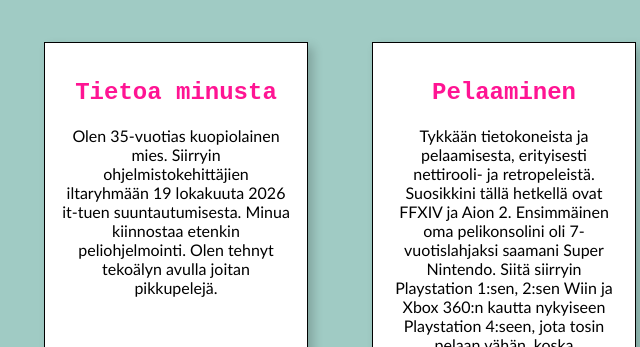
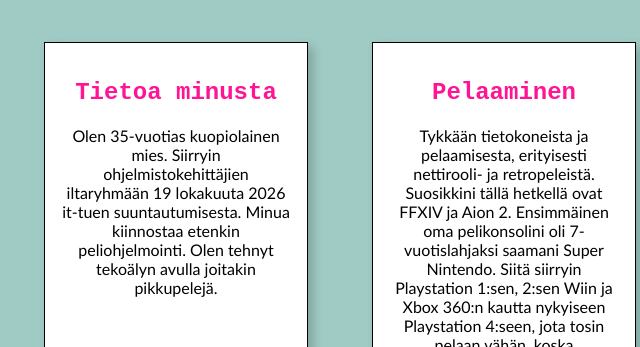
Before and after one commit to Anzzi91/https---github.com-Anzzi91-anzzi91, a plain HTML site: page about.html in a window 1280 px wide. Shown: the top 347 px of the page, 136-776 px from the left. Drawn offline with Linux system fonts and the light colour scheme.

Commit message:
oikeinkirjoitus

```diff
--- a/about.html
+++ b/about.html
@@ -12,7 +12,7 @@
      <div class="kortit">
      <div class="kortti">
     <h2>Tietoa minusta</h2>
-    <p>Olen 35-vuotias kuopiolainen mies. Siirryin ohjelmistokehittäjien iltaryhmään 19 lokakuuta 2026 it-tuen suuntautumisesta. Minua kiinnostaa etenkin peliohjelmointi. Olen tehnyt tekoälyn avulla joitan pikkupelejä. </div>
+    <p>Olen 35-vuotias kuopiolainen mies. Siirryin ohjelmistokehittäjien iltaryhmään 19 lokakuuta 2026 it-tuen suuntautumisesta. Minua kiinnostaa etenkin peliohjelmointi. Olen tehnyt tekoälyn avulla joitakin pikkupelejä. </div>
 
      <div class="kortti"> <h2>Pelaaminen</h2>
           <p>Tykkään tietokoneista ja pelaamisesta, erityisesti nettirooli- ja retropeleistä. Suosikkini tällä hetkellä ovat FFXIV ja Aion 2. Ensimmäinen oma pelikonsolini oli 7-vuotislahjaksi saamani Super Nintendo. Siitä siirryin Playstation 1:sen, 2:sen Wiin ja Xbox 360:n kautta nykyiseen Playstation 4:seen, jota tosin pelaan vähän, koska tietokoneella on mielenkiintoisempia pelejä.</p> </div>
```
